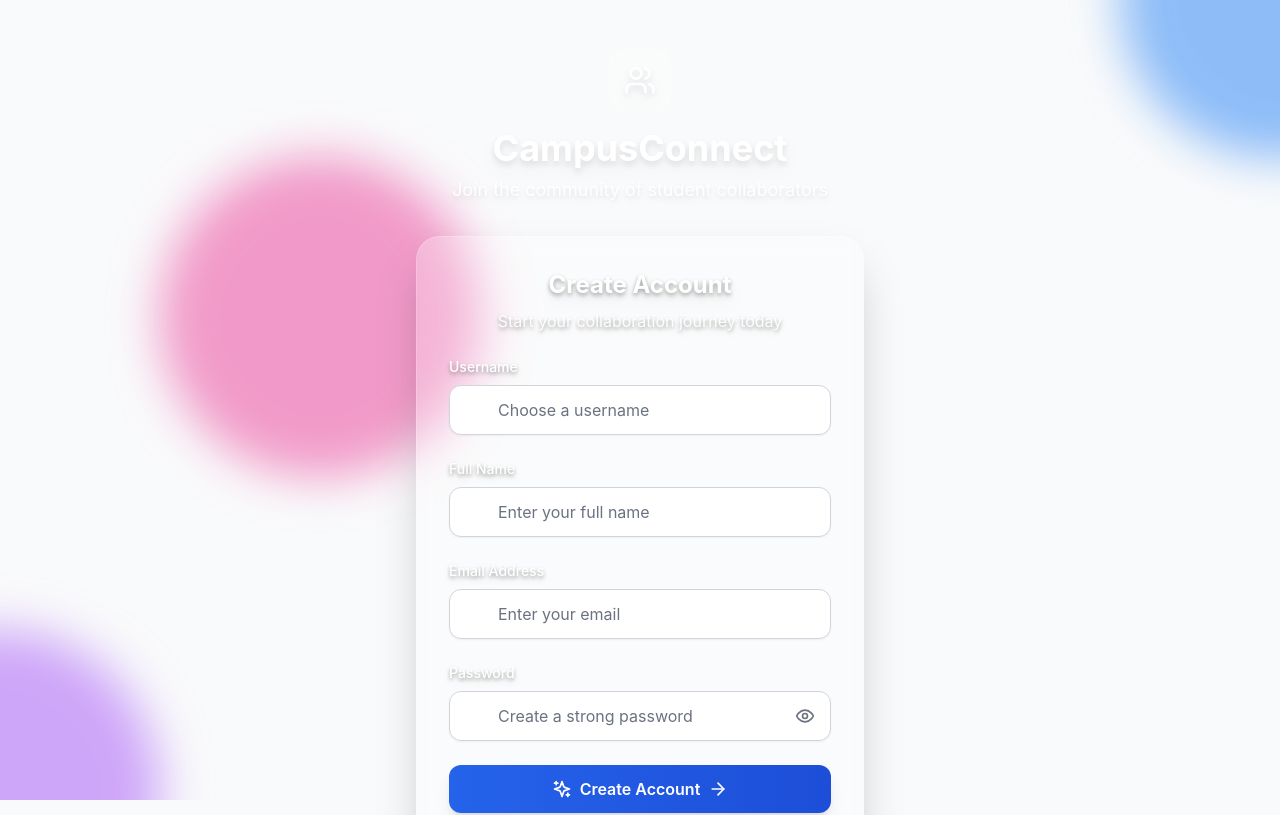
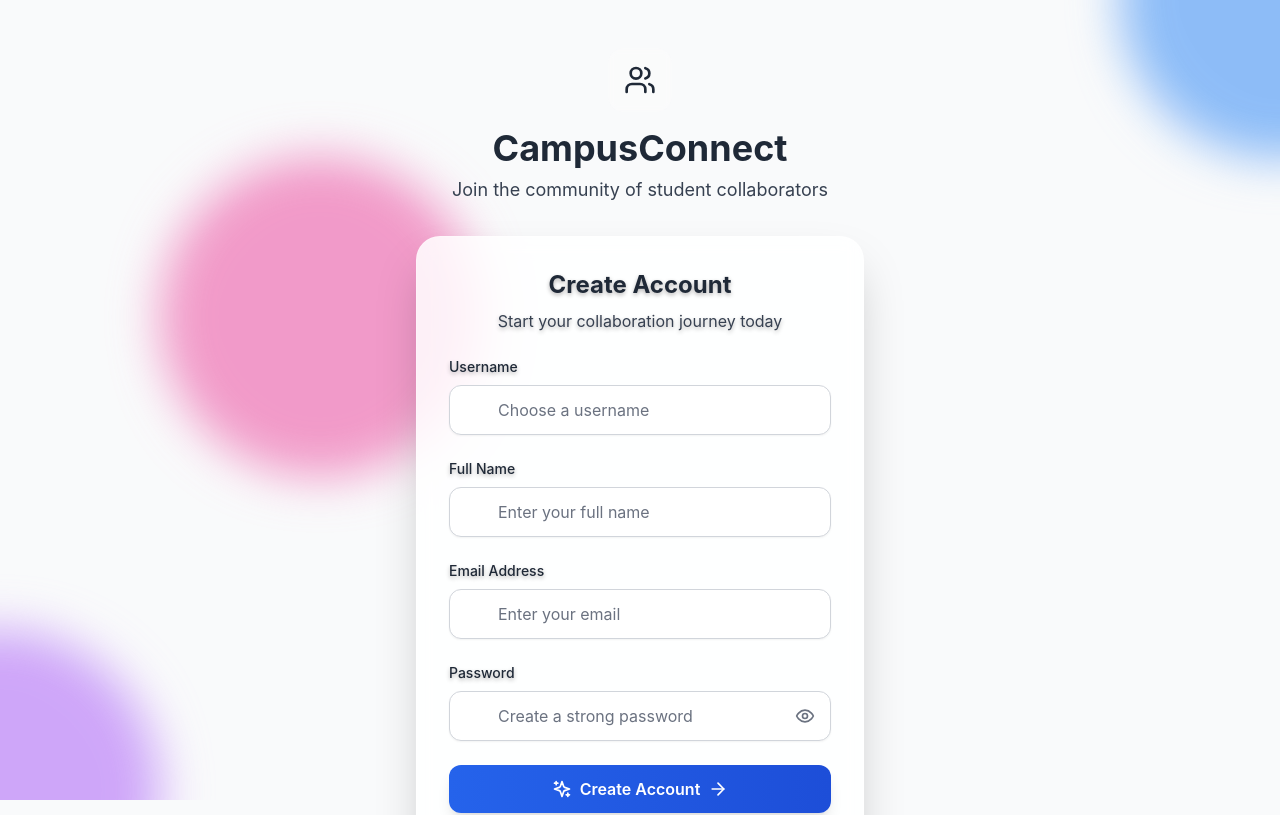
Before and after one commit to cekwedike/campus-connect, a React (Create React App) app in the folder frontend/: page /register in a window 1280 px wide. Shown: the top 815 px of the page. Built offline with nearby package versions, Linux system fonts and the light colour scheme; no server answers.

Commit message:
style: Update color scheme for Login and Register pages to improve readability
- Change text color from white to gray for better contrast against backgrounds.
- Adjust glass effect background opacity for enhanced visibility and aesthetics.

```diff
--- a/frontend/src/index.css
+++ b/frontend/src/index.css
@@ -83,7 +83,7 @@ code {
 
 /* Glass morphism effect */
 .glass {
-  background: rgba(255, 255, 255, 0.25);
+  background: rgba(255, 255, 255, 0.85);
   backdrop-filter: blur(10px);
   border: 1px solid rgba(255, 255, 255, 0.18);
 }
--- a/frontend/src/pages/Login.js
+++ b/frontend/src/pages/Login.js
@@ -43,12 +43,12 @@ const Login = () => {
         {/* Logo and Header */}
         <div className="text-center mb-8">
           <div className="inline-flex items-center justify-center w-16 h-16 bg-white/20 backdrop-blur-sm rounded-2xl mb-4">
-            <Users className="w-8 h-8 text-white drop-shadow-lg" />
+            <Users className="w-8 h-8 text-gray-800" />
           </div>
-          <h1 className="text-4xl font-bold text-white mb-2 drop-shadow-lg">
+          <h1 className="text-4xl font-bold text-gray-800 mb-2">
             CampusConnect
           </h1>
-          <p className="text-white/90 text-lg drop-shadow-md">
+          <p className="text-gray-700 text-lg">
             Where students collaborate and succeed together
           </p>
         </div>
@@ -56,10 +56,10 @@ const Login = () => {
         {/* Login Form */}
         <div className="glass rounded-3xl p-8 shadow-2xl">
           <div className="text-center mb-6">
-            <h2 className="text-2xl font-bold text-white mb-2 drop-shadow-lg">
+            <h2 className="text-2xl font-bold text-gray-800 mb-2">
               Welcome Back
             </h2>
-            <p className="text-white/90 drop-shadow-md">
+            <p className="text-gray-700">
               Sign in to continue your journey
             </p>
           </div>
@@ -67,7 +67,7 @@ const Login = () => {
           <form onSubmit={handleSubmit(onSubmit)} className="space-y-6">
             {/* Username Field */}
             <div className="space-y-2">
-              <label className="block text-sm font-medium text-white drop-shadow-md">
+              <label className="block text-sm font-medium text-gray-800">
                 Username
               </label>
               <div className="relative">
@@ -88,7 +88,7 @@ const Login = () => {
 
             {/* Password Field */}
             <div className="space-y-2">
-              <label className="block text-sm font-medium text-white drop-shadow-md">
+              <label className="block text-sm font-medium text-gray-800">
                 Password
               </label>
               <div className="relative">
--- a/frontend/src/pages/Register.js
+++ b/frontend/src/pages/Register.js
@@ -46,12 +46,12 @@ const Register = () => {
         {/* Logo and Header */}
         <div className="text-center mb-8">
           <div className="inline-flex items-center justify-center w-16 h-16 bg-white/20 backdrop-blur-sm rounded-2xl mb-4">
-            <Users className="w-8 h-8 text-white drop-shadow-lg" />
+            <Users className="w-8 h-8 text-gray-800" />
           </div>
-          <h1 className="text-4xl font-bold text-white mb-2 drop-shadow-lg">
+          <h1 className="text-4xl font-bold text-gray-800 mb-2">
             CampusConnect
           </h1>
-          <p className="text-white/90 text-lg drop-shadow-md">
+          <p className="text-gray-700 text-lg">
             Join the community of student collaborators
           </p>
         </div>
@@ -59,10 +59,10 @@ const Register = () => {
         {/* Register Form */}
         <div className="glass rounded-3xl p-8 shadow-2xl">
           <div className="text-center mb-6">
-            <h2 className="text-2xl font-bold text-white mb-2 drop-shadow-lg">
+            <h2 className="text-2xl font-bold text-gray-800 mb-2">
               Create Account
             </h2>
-            <p className="text-white/90 drop-shadow-md">
+            <p className="text-gray-700">
               Start your collaboration journey today
             </p>
           </div>
@@ -70,7 +70,7 @@ const Register = () => {
           <form onSubmit={handleSubmit(onSubmit)} className="space-y-6">
             {/* Username Field */}
             <div className="space-y-2">
-              <label className="block text-sm font-medium text-white drop-shadow-md">
+              <label className="block text-sm font-medium text-gray-800">
                 Username
               </label>
               <div className="relative">
@@ -94,7 +94,7 @@ const Register = () => {
 
             {/* Full Name Field */}
             <div className="space-y-2">
-              <label className="block text-sm font-medium text-white drop-shadow-md">
+              <label className="block text-sm font-medium text-gray-800">
                 Full Name
               </label>
               <div className="relative">
@@ -115,7 +115,7 @@ const Register = () => {
 
             {/* Email Field */}
             <div className="space-y-2">
-              <label className="block text-sm font-medium text-white drop-shadow-md">
+              <label className="block text-sm font-medium text-gray-800">
                 Email Address
               </label>
               <div className="relative">
@@ -142,7 +142,7 @@ const Register = () => {
 
             {/* Password Field */}
             <div className="space-y-2">
-              <label className="block text-sm font-medium text-white drop-shadow-md">
+              <label className="block text-sm font-medium text-gray-800">
                 Password
               </label>
               <div className="relative">
```
